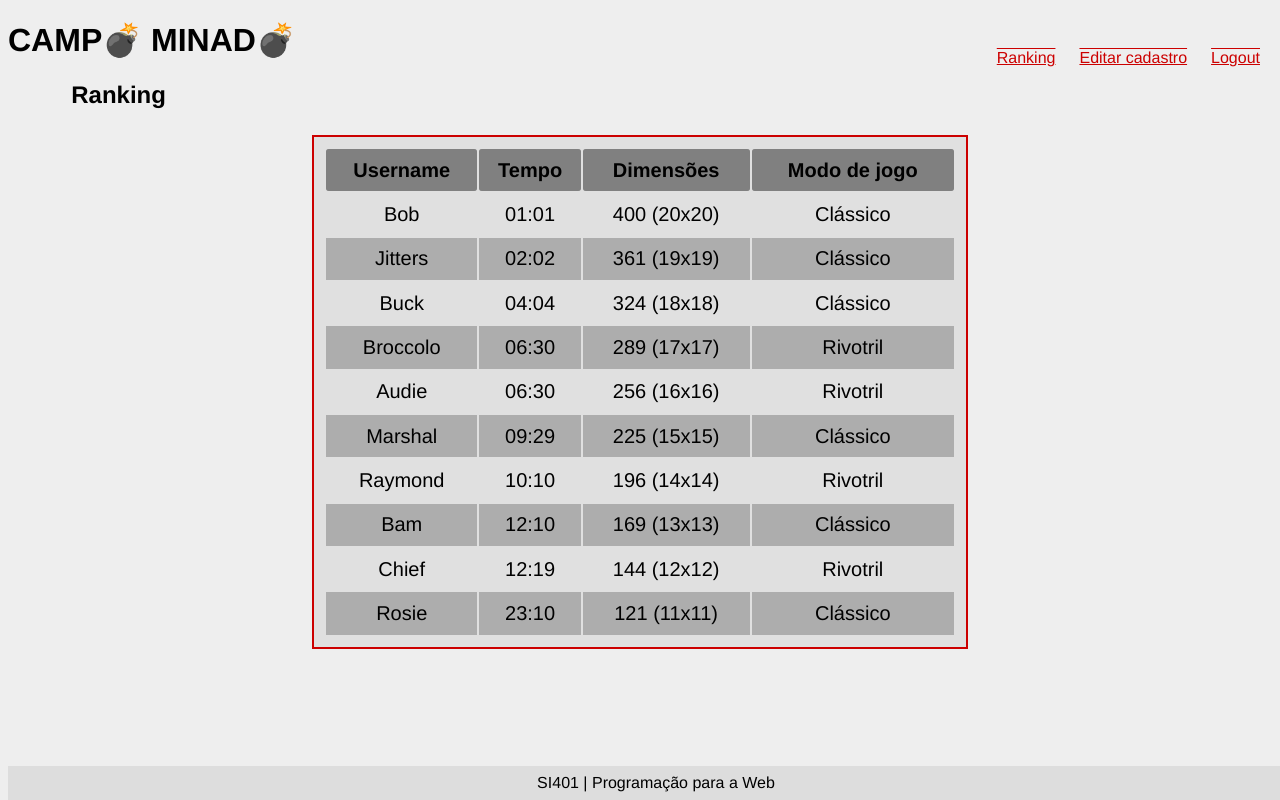
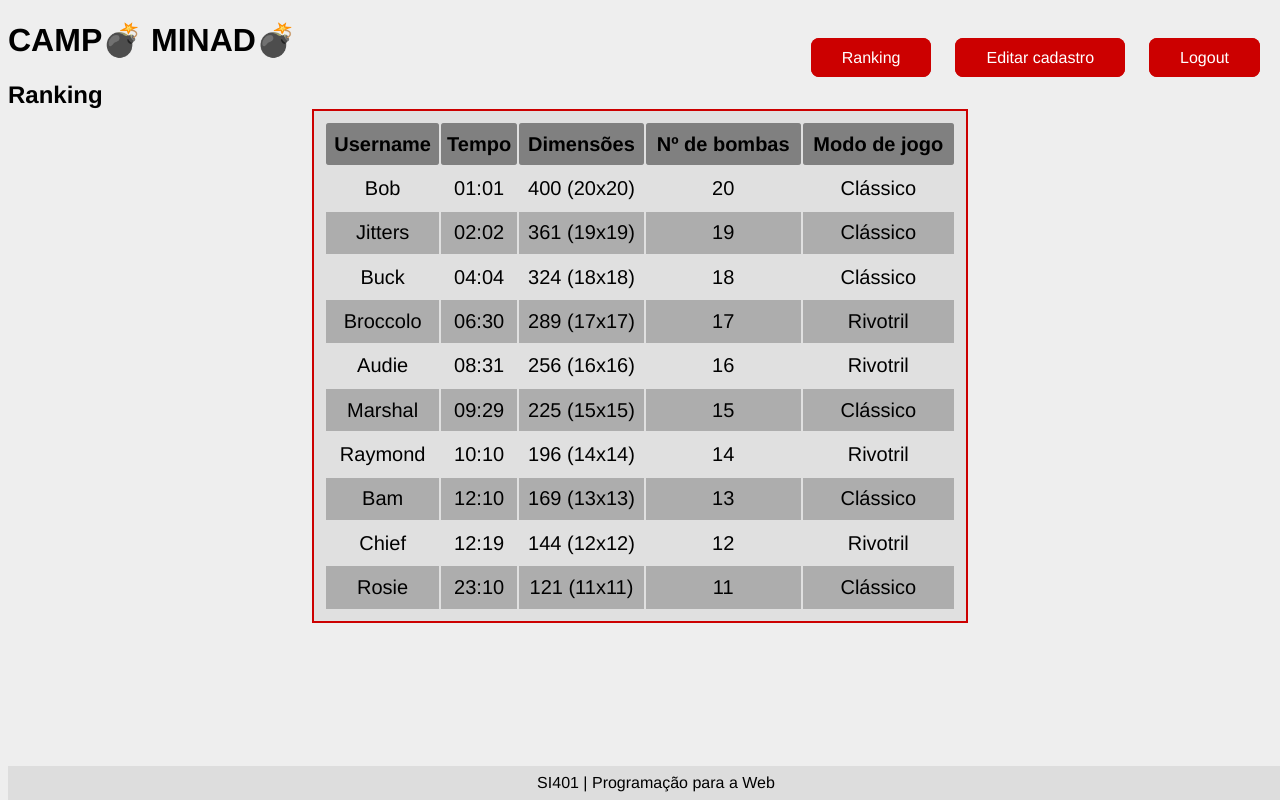
Before and after one commit to si401-web/campo-minado, a PHP site: page /ranking.html in a window 1280 px wide. Run offline with PHP 8.4, Linux system fonts and the light colour scheme.

Commit message:
Ranking versão final

```diff
--- a/ranking.css
+++ b/ranking.css
@@ -23,16 +23,28 @@ ul#menu li {
 }
 
 ul#menu li a {
-    text-decoration-line: overline underline;
-    color: #C00;
+    text-decoration: none;
+    color: #fff;
+    background-color: #C00;
+    border: 1px solid #C00;
+    padding: 10px 30px;
+    border-radius: 8px;
+    width: 200px;
+    text-align: center;
 }
 
+ul#menu li a:hover {
+    background-color: #EEE;
+    color: #C00;
+    box-shadow: 0 12px 10px 0 rgba(0, 0, 0, 0.24), 0 10px 50px 0 rgba(0, 0, 0, 0.19);
+}
 
 /* Elementos locais */
 
 section h2 {
     width: 90%;
     margin: auto;
+    float: left;
 }
 
 #ranking {
@@ -67,7 +79,6 @@ tr:nth-child(odd) {
     background-color: #ADADAD;
 }
 
-
 /* END OF Elementos locais */
 
 footer {
--- a/ranking.html
+++ b/ranking.html
@@ -2,7 +2,7 @@
 <html lang="pt-BR">
 
   <head>
-    <title>Campo Minado | Ranking Global</title>
+    <title>Campo Minado | Ranking Global &#127942</title>
     <meta charset="UTF-8" />
     <meta name="keywords" content="Unicamp, Tecnologia, Análise, Desenvolvimento, Sistemas, Programação, Web, SI401, Jogo, Campo Minado" />
     <link rel="stylesheet" type="text/css" href="ranking.css" />
@@ -36,66 +36,77 @@
             <th>Username</th>
             <th>Tempo</th>
             <th>Dimensões</th>
+            <th>Nº de bombas</th>
             <th>Modo de jogo</th>
           </tr>
           <tr>
             <td>Bob</td>
             <td>01:01</td>
             <td>400 (20x20)</td>
+            <td>20</td>
             <td>Clássico</td>
           </tr>
           <tr>
             <td>Jitters</td>
             <td>02:02</td>
             <td>361 (19x19)</td>
+            <td>19</td>
             <td>Clássico</td>
           </tr>
           <tr>
             <td>Buck</td>
             <td>04:04</td>
             <td>324 (18x18)</td>
+            <td>18</td>
             <td>Clássico</td>
           </tr>
           <tr>
             <td>Broccolo</td>
             <td>06:30</td>
             <td>289 (17x17)</td>
+            <td>17</td>
             <td>Rivotril</td>
           </tr>
           <tr>
             <td>Audie</td>
-                    <td>06:30</td>
+            <td>08:31</td>
             <td>256 (16x16)</td>
+            <td>16</td>
             <td>Rivotril</td>
           </tr>
           <tr>
             <td>Marshal</td>
             <td>09:29</td>
             <td>225 (15x15)</td>
+            <td>15</td>
             <td>Clássico</td>
           </tr>
           <tr>
             <td>Raymond</td>
             <td>10:10</td>
             <td>196 (14x14)</td>
+            <td>14</td>
             <td>Rivotril</td>
           </tr>
           <tr>
             <td>Bam</td>
             <td>12:10</td>
             <td>169 (13x13)</td>
+            <td>13</td>
             <td>Clássico</td>
           </tr>
           <tr>
             <td>Chief</td>
             <td>12:19</td>
             <td>144 (12x12)</td>
+            <td>12</td>
             <td>Rivotril</td>
           </tr>
           <tr>
             <td>Rosie</td>
             <td>23:10</td>
             <td>121 (11x11)</td>
+            <td>11</td>
             <td>Clássico</td>
           </tr>
         </table>
```
Lines whose indentation alone changed are shown as unchanged.
